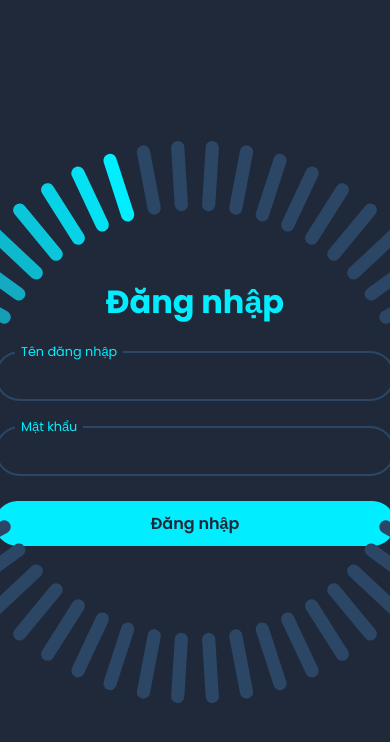
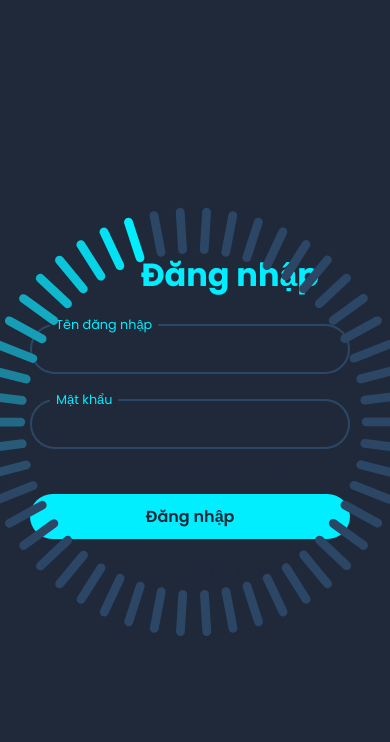
Before and after one commit to HuynhMinhDangTDT/fire_detection, a Django app: page /login/ in a window 390 px wide; the page is wider, and only the part inside the window is pictured. Shown: the top 742 px of that part. Run offline with Django 4.2, Linux system fonts and the light colour scheme.

Commit message:
da em gui phan them vao media query

```diff
--- a/fire_dectection_web_app/templates/base.html
+++ b/fire_dectection_web_app/templates/base.html
@@ -108,6 +108,7 @@
             .forgot-pass{
                 margin: -15px 0 10px;
                 text-align: center;
+                color: #1f293a;
             }
             .forgot-pass a{
                 font-size: .85em;
@@ -132,6 +133,7 @@
             .signup-link{
                 margin: 20px 0 10px;
                 text-align: center;
+                color: #1f293a;
             }
             .signup-link a{
                 font-size: 1em;
@@ -176,6 +178,34 @@
                 font-weight: 600;
                 color: black;
             }
+            @media only screen and (max-width: 740px){
+                .head{
+                    margin-left: -15vw;
+                }
+                .container{
+                    margin-left: 18vw;
+                    width: 30vw;
+                    height: 30vh;
+                }
+                .container span{
+                    width: 2.5vh;
+                    height: 1vw;
+                    border-radius: 0.5vh;
+                    transform-origin: 25vw;
+                    left: -19.4vw;
+                }
+                .input-box input{
+                    max-width: 80%;
+                }
+                .btn{
+                    width: 80%;
+                }
+                #toast{
+                    position: fixed;
+                    width: 50vw;
+                    height: 8vh;
+                }
+            }
         </style>
 
         <title>Feedback Form Site</title>
--- a/fire_dectection_web_app/templates/dashboard.html
+++ b/fire_dectection_web_app/templates/dashboard.html
@@ -217,6 +217,9 @@
         .logout:hover{
             text-decoration: underline;
         }
+        @media only screen and (max-width: 740px){
+
+        }
     </style>
 </head>
 <body>
--- a/fire_dectection_web_app/templates/login.html
+++ b/fire_dectection_web_app/templates/login.html
@@ -16,9 +16,11 @@
                             <label for="password">Mật khẩu</label>
                         </div>
 
+                        <div class="forgot-pass">Quên mật khẩu?</div>
+
                         <button type="submit" class="btn">Đăng nhập</button>
 
-                        <div class="signup-link">{% comment %} <a href="{% url 'signup' %}" >Create a account</a> {% endcomment %}</div>
+                        <div class="signup-link">Tạo tài khoản {% comment %} <a href="{% url 'signup' %}" ></a> {% endcomment %}</div>
                 </div>
                 <span style="--i:0;"></span>
                 <span style="--i:1;"></span>
```
